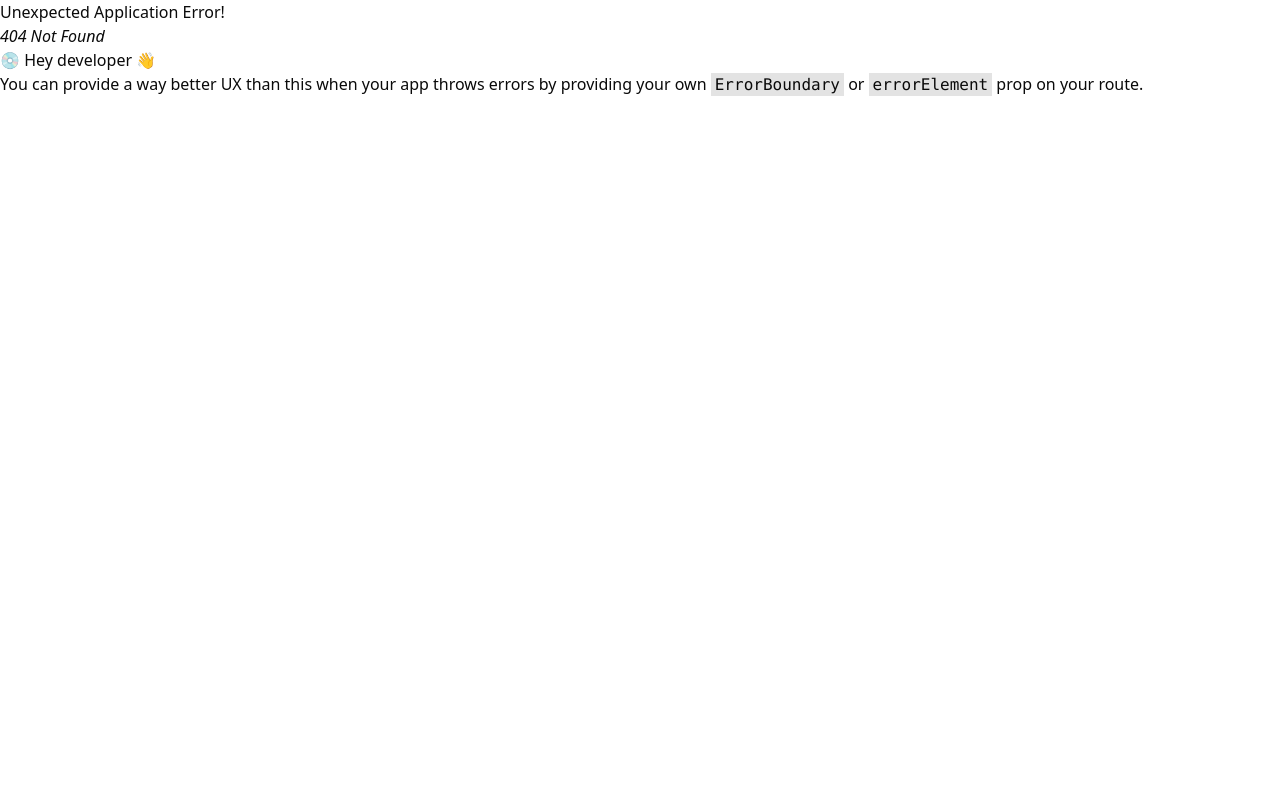
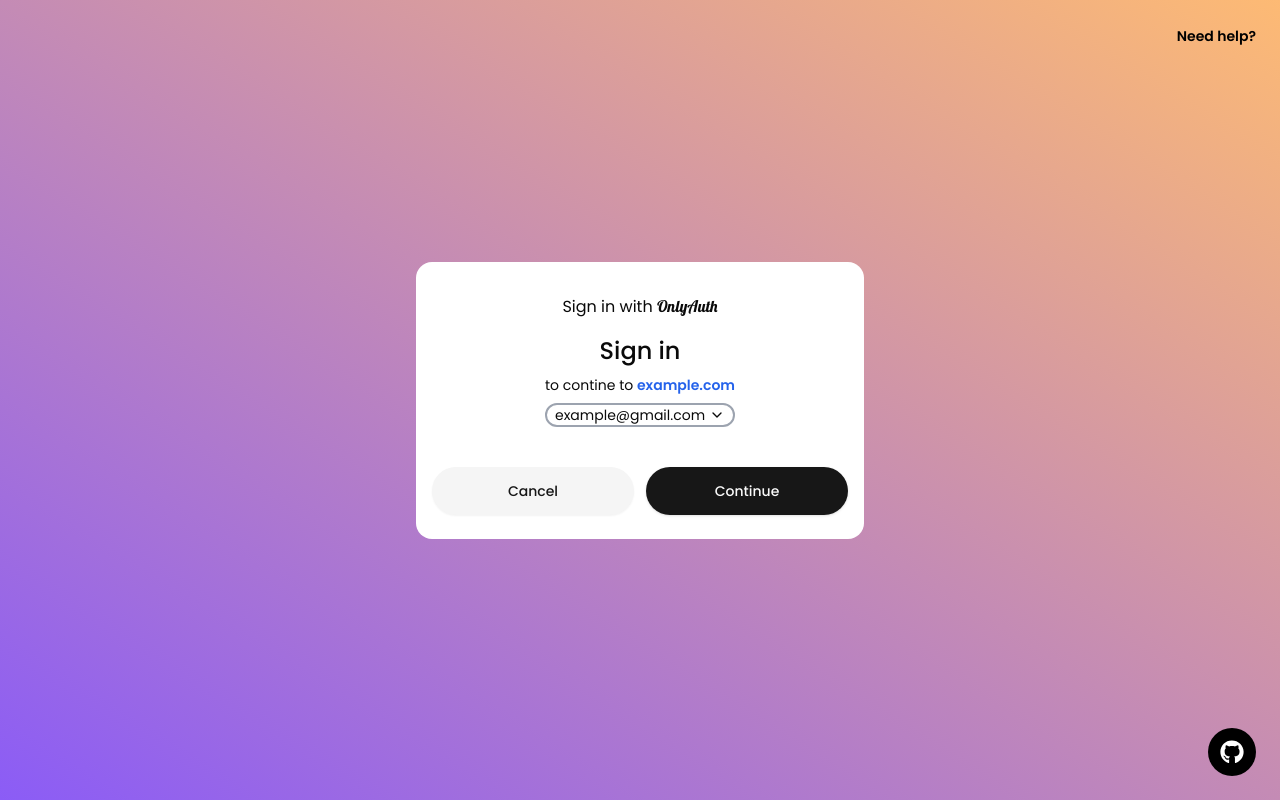
Before and after one commit to Only-Auth/onlyauth, a React (Vite) app: page /consent in a window 1280 px wide. Before the commit this address had no page. Built offline with nearby package versions, Linux system fonts and the light colour scheme.

Commit message:
Added basic consent screen layout

```diff
--- a/src/components/AccountListItem.jsx
+++ b/src/components/AccountListItem.jsx
@@ -1,8 +1,12 @@
 import { CiUser } from 'react-icons/ci'
+import { Link } from 'react-router-dom'
 
 export const AccountListItem = ({ name, email, picture }) => {
   return (
-    <div className="flex px-4 py-3 gap-4 w-full max-w-sm hover:bg-gray-100 hover:rounded-lg cursor-pointer">
+    <Link
+      to={'/consent'}
+      className="flex px-4 py-3 gap-4 w-full max-w-sm hover:bg-gray-100 hover:rounded-lg cursor-pointer"
+    >
       <div className="p-3 rounded-full bg-gray-200">
         <CiUser size={24} />
       </div>
@@ -12,6 +16,6 @@
           jhapariosh.542001@gmail.com
         </p>
       </div>
-    </div>
+    </Link>
   )
 }
--- a/src/pages/Consent.jsx
+++ b/src/pages/Consent.jsx
@@ -0,0 +1,32 @@
+import { ChevronDown } from 'lucide-react'
+import { Link } from 'react-router-dom'
+
+import { Button } from '@/components/ui/button'
+import CardLayout from '@/layout/CardLayout'
+
+function Consent({}) {
+  return (
+    <CardLayout
+      header={'Sign in'}
+      subHeader={'to continue to'}
+      domain={'example.com'}
+    >
+      <Link className="flex items-center gap-1 border-2 border-gray-400 px-2 rounded-full cursor-pointer  max-w-xs">
+        <p className="text-sm text-ellipsis overflow-hidden">
+          example@gmail.com
+        </p>
+        <ChevronDown size={16} />
+      </Link>
+      <div className="pt-10 w-full">
+        <div className="flex gap-3">
+          <Button variant="secondary" className="flex-1 rounded-full h-12">
+            Cancel
+          </Button>
+          <Button className="flex-1 rounded-full h-12">Continue</Button>
+        </div>
+      </div>
+    </CardLayout>
+  )
+}
+
+export default Consent
--- a/src/router.jsx
+++ b/src/router.jsx
@@ -4,6 +4,7 @@
 import ChooseAccounts from './pages/ChooseAccounts'
 import Login from './pages/Login'
 import SignUp from './pages/SignUp'
+import Consent from './pages/Consent'
 
 const router = createBrowserRouter([
   {
@@ -22,6 +23,10 @@
         path: '/signup',
         element: <SignUp />,
       },
+      {
+        path: '/consent',
+        element: <Consent />,
+      },
     ],
   },
 ])
```
